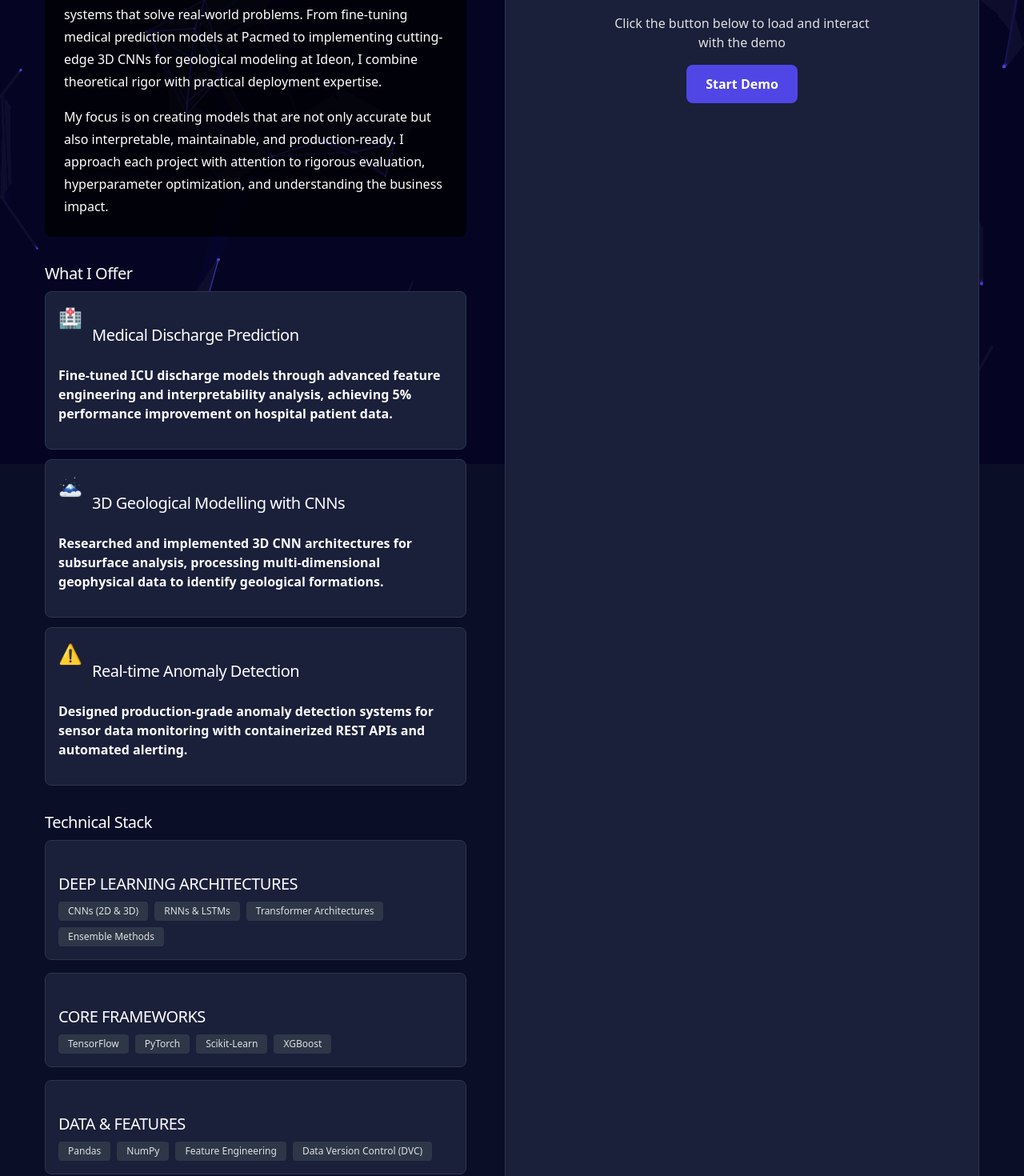
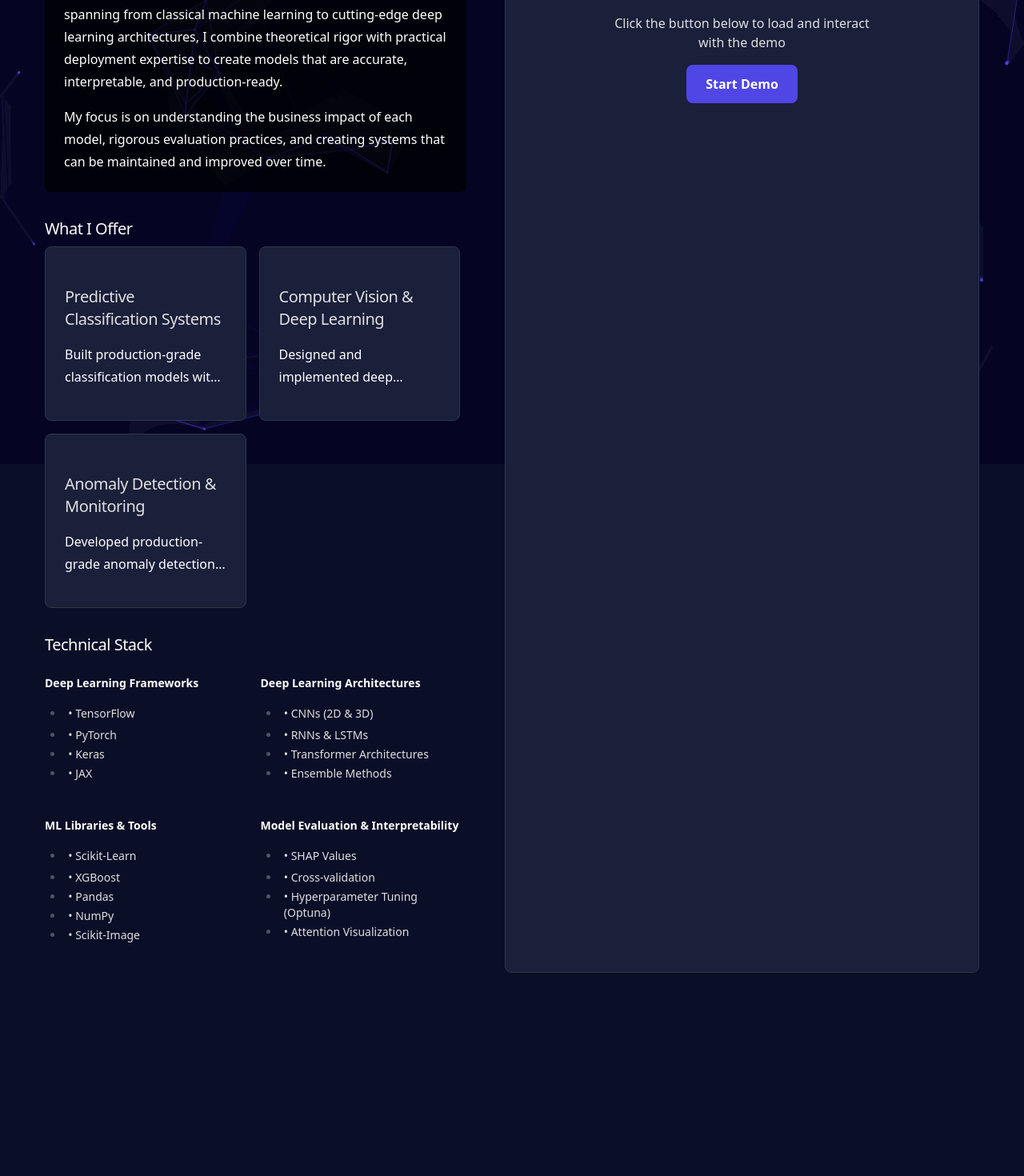
Before and after one commit to zjwarnes/zachary-warnes-portfolio, a Next.js app: page /projects/machine-learning in a window 1280 px wide. Shown: the part 220-1690 px from the top of the page at 80% size. After the commit the page ends 1436 px from the top, so only its background shows below. Built offline with nearby package versions, Linux system fonts and the light colour scheme.

Commit message:
Updated format and content

```diff
--- a/app/projects/llm/page.tsx
+++ b/app/projects/llm/page.tsx
@@ -21,21 +21,21 @@ const LLMErrorBoundary = dynamic(
 const coreProjects = [
   {
     title: "AI Knowledge Assistant",
-    description: "RAG-based system deployed in production at Ideon enabling hundreds of users to query thousands of proprietary documents for scientific analysis.",
+    description: "RAG-based system deployed in production enabling hundreds of users to query thousands of proprietary documents for analysis.",
     skills: ["RAG", "LangChain", "Pinecone", "REST APIs"],
-    value: "Enables instant access to proprietary knowledge base, improving research efficiency and ensuring knowledge consistency across teams."
+    value: "Enables instant access to knowledge base, improving research efficiency and ensuring knowledge consistency across teams. 1+ years in this role."
   },
   {
     title: "Intelligent Document Processing",
     description: "NLP pipeline for processing and analyzing technical documents, extracting key insights and enabling semantic search across document repositories.",
     skills: ["Document parsing", "Embeddings", "Vector search", "Information extraction"],
-    value: "Reduces document analysis time by 80% and improves knowledge discovery for research and decision-making."
+    value: "Reduces document analysis time significantly and improves knowledge discovery for research and decision-making. 1+ years in this role."
   },
   {
     title: "Conversational Query Interface",
     description: "End-to-end system combining fine-tuned language models with retrieval mechanisms to provide accurate, context-aware responses to user queries.",
     skills: ["LLM fine-tuning", "Prompt engineering", "Context management", "API integration"],
-    value: "Provides natural language interface to complex databases, making specialized knowledge accessible to non-technical users."
+    value: "Provides natural language interface to complex databases, making specialized knowledge accessible to non-technical users. 1+ years in this role."
   }
 ];
 
@@ -69,7 +69,7 @@ export default function LLMPage() {
                 </h1>
                 <ProjectDescription
                   paragraphs={[
-                    "Specialized in building enterprise-scale LLM applications with Retrieval-Augmented Generation (RAG). With experience deploying production systems at Ideon and creating advanced AI tutoring systems, I combine LangChain, vector databases, and fine-tuned models to create intelligent systems that understand domain-specific knowledge.",
+                    "Specialized in building enterprise-scale LLM applications with Retrieval-Augmented Generation (RAG). I combine LangChain, vector databases, and fine-tuned models to create intelligent systems that understand domain-specific knowledge and deliver measurable business value.",
                     "This demo showcases a browser-based RAG system where you can upload documents and have intelligent conversations about their content. All processing happens locally for complete privacy and security."
                   ]}
                 />
--- a/app/projects/machine-learning/page.tsx
+++ b/app/projects/machine-learning/page.tsx
@@ -3,7 +3,7 @@ import { ParticleBackground } from '@/app/components/particle-background'
 import { DemoReveal } from '@/app/components/projects/demo-reveal'
 import ProjectLayout from '@/app/components/project-layout'
 import { ProjectDescription } from '@/app/components/projects/project-description'
-import { MachineLearningContent } from './content'
+import { ApplicationCard } from '@/app/components/projects/llm/application-card'
 import dynamic from 'next/dynamic'
 import Link from 'next/link'
 
@@ -15,52 +15,41 @@ const CharacterDetectionDemo = dynamic(
 
 const coreProjects = [
   {
-    title: "Medical Discharge Prediction",
-    description: "Fine-tuned ICU discharge models through advanced feature engineering and interpretability analysis, achieving 5% performance improvement on hospital patient data.",
-    impact: "Improves patient outcome predictions and enables better resource allocation in healthcare settings, supporting 6,000+ beds monitored.",
-    technologies: ["PyTorch", "SHAP", "Feature Engineering", "Medical Data"],
-    icon: "🏥"
+    title: "Predictive Classification Systems",
+    description: "Built production-grade classification models with advanced feature engineering and model interpretability. Achieved significant performance improvements through rigorous evaluation and hyperparameter optimization.",
+    skills: ["PyTorch", "Feature Engineering", "SHAP", "Model Interpretation"],
+    value: "Delivers interpretable, production-ready models that solve complex business problems with measurable impact. 2+ years in this role."
   },
   {
-    title: "3D Geological Modelling with CNNs",
-    description: "Researched and implemented 3D CNN architectures for subsurface analysis, processing multi-dimensional geophysical data to identify geological formations.",
-    impact: "Enables advanced subsurface modeling for mineral exploration and resource estimation with state-of-the-art accuracy.",
-    technologies: ["TensorFlow", "3D CNN", "NumPy", "Scikit-Image"],
-    icon: "🗻"
+    title: "Computer Vision & Deep Learning",
+    description: "Designed and implemented deep learning architectures including CNNs and advanced neural networks for image analysis and pattern recognition tasks at scale.",
+    skills: ["TensorFlow", "CNNs", "Computer Vision", "3D Learning"],
+    value: "Applies cutting-edge deep learning techniques to solve visual recognition and analysis challenges. 2+ years in this role."
   },
   {
-    title: "Real-time Anomaly Detection",
-    description: "Designed production-grade anomaly detection systems for sensor data monitoring with containerized REST APIs and automated alerting.",
-    impact: "Proactively identifies data quality issues and sensor failures, enabling rapid response and preventing downstream cascading failures.",
-    technologies: ["Python", "FastAPI", "Docker", "Azure"],
-    icon: "⚠️"
+    title: "Anomaly Detection & Monitoring",
+    description: "Developed production-grade anomaly detection systems with real-time monitoring, automated alerting, and containerized REST APIs for continuous data quality assurance.",
+    skills: ["Python", "FastAPI", "Docker", "Real-time Monitoring"],
+    value: "Ensures data quality and system reliability through proactive anomaly detection and rapid response mechanisms. 2+ years in this role."
   }
 ];
 
 const modelingTechniques = [
   {
+    name: "Deep Learning Frameworks",
+    items: ["TensorFlow", "PyTorch", "Keras", "JAX"]
+  },
+  {
     name: "Deep Learning Architectures",
     items: ["CNNs (2D & 3D)", "RNNs & LSTMs", "Transformer Architectures", "Ensemble Methods"]
   },
   {
-    name: "Core Frameworks",
-    items: ["TensorFlow", "PyTorch", "Scikit-Learn", "XGBoost"]
+    name: "ML Libraries & Tools",
+    items: ["Scikit-Learn", "XGBoost", "Pandas", "NumPy", "Scikit-Image"]
   },
   {
-    name: "Data & Features",
-    items: ["Pandas", "NumPy", "Feature Engineering", "Data Version Control (DVC)"]
-  },
-  {
-    name: "Interpretability & Evaluation",
-    items: ["SHAP Values", "Attention Visualization", "Cross-validation", "Hyperparameter Tuning (Optuna)"]
-  },
-  {
-    name: "Optimization & Deployment",
-    items: ["TensorFlow Lite", "Model Compression", "Quantization", "Edge Deployment"]
-  },
-  {
-    name: "Cloud & MLOps",
-    items: ["Azure ML", "Vertex AI", "MLflow", "Experiment Tracking"]
+    name: "Model Evaluation & Interpretability",
+    items: ["SHAP Values", "Cross-validation", "Hyperparameter Tuning (Optuna)", "Attention Visualization"]
   }
 ];
 
@@ -96,7 +85,48 @@ export default function MachineLearningPage() {
               </DemoReveal>
             }
           >
-            <MachineLearningContent coreProjects={coreProjects} modelingTechniques={modelingTechniques} />
+            <div className="space-y-8">
+              <div>
+                <h1 className="font-semibold text-2xl mb-8 tracking-tighter">
+                  Machine Learning Expertise
+                </h1>
+                <ProjectDescription
+                  paragraphs={[
+                    "Specialized in building advanced machine learning and deep learning systems that solve complex problems. With expertise spanning from classical machine learning to cutting-edge deep learning architectures, I combine theoretical rigor with practical deployment expertise to create models that are accurate, interpretable, and production-ready.",
+                    "My focus is on understanding the business impact of each model, rigorous evaluation practices, and creating systems that can be maintained and improved over time."
+                  ]}
+                />
+              </div>
+
+              <div>
+                <h2 className="font-semibold text-xl mb-4 tracking-tighter">
+                  What I Offer
+                </h2>
+                <div className="grid grid-cols-1 sm:grid-cols-2 gap-4 max-h-[600px] overflow-y-auto pr-2">
+                  {coreProjects.map((project, index) => (
+                    <ApplicationCard key={index} {...project} />
+                  ))}
+                </div>
+              </div>
+
+              <div>
+                <h2 className="font-semibold text-xl mb-4 tracking-tighter">
+                  Technical Stack
+                </h2>
+                <div className="grid grid-cols-2 gap-3 text-sm">
+                  {modelingTechniques.map((category, index) => (
+                    <div key={index}>
+                      <p className="font-semibold text-[var(--color-primary)] mb-2">{category.name}</p>
+                      <ul className="space-y-1 text-[var(--color-text-primary)]">
+                        {category.items.map((item, i) => (
+                          <li key={i}>• {item}</li>
+                        ))}
+                      </ul>
+                    </div>
+                  ))}
+                </div>
+              </div>
+            </div>
           </ProjectLayout>
         </Container>
       </div>
```
